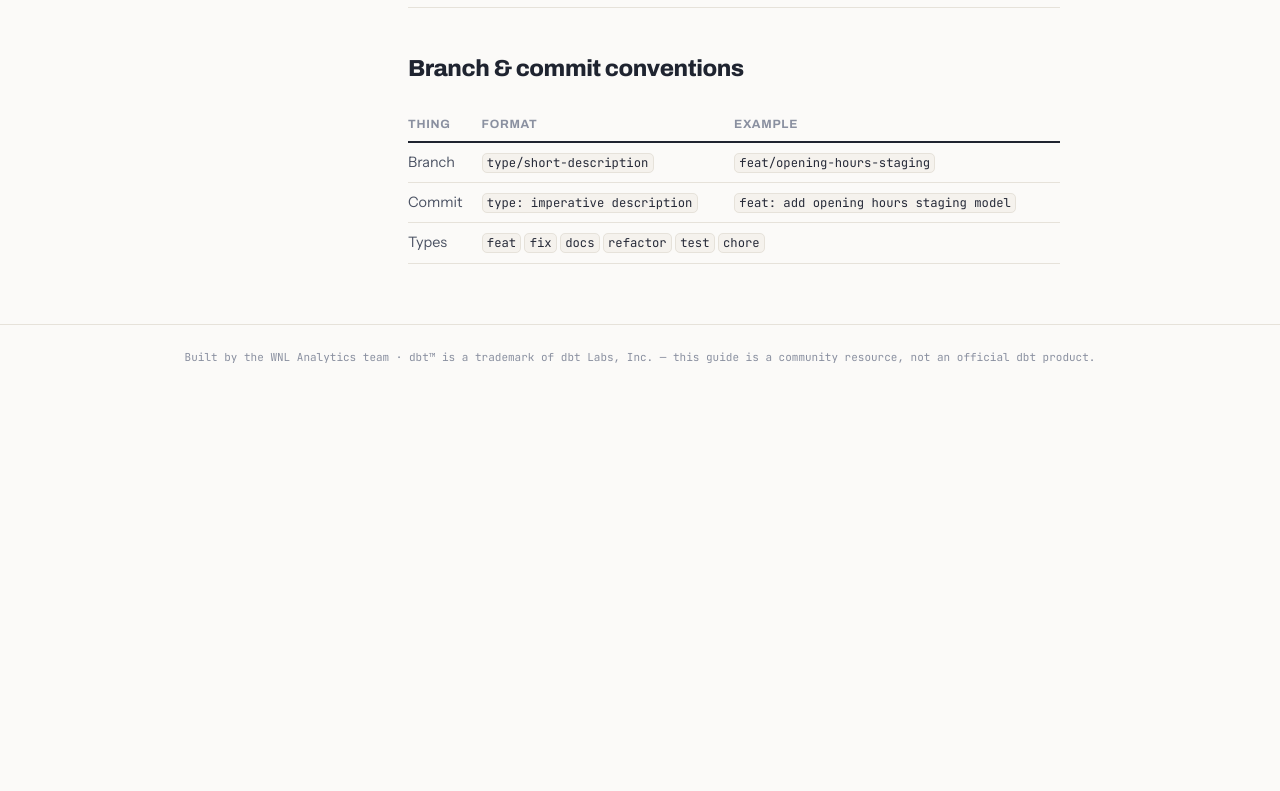
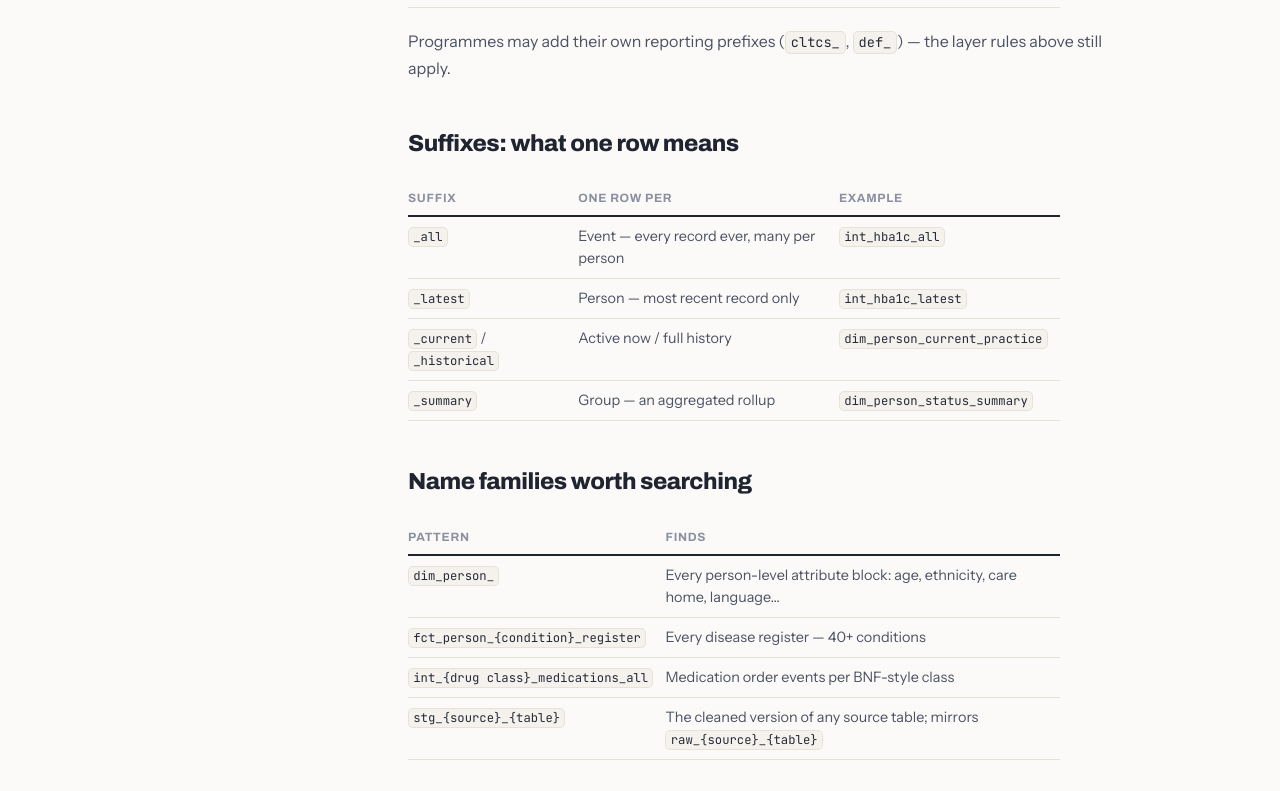
Before and after one commit to EddieDavison92/dbt-onboarding, a Next.js app: page /reference in a window 1280 px wide. Shown: the part 3449-4240 px from the top of the page. Before the commit the page ends 3838 px from the top, so only its background shows below. Built offline with nearby package versions, Linux system fonts and the light colour scheme.

Commit message:
content: suffix and name-family tables in reference

```diff
--- a/app/(handbook)/reference/page.tsx
+++ b/app/(handbook)/reference/page.tsx
@@ -63,6 +63,71 @@ export default function Page() {
             </tr>
           </tbody>
         </table>
+        <p>
+          Programmes may add their own reporting prefixes (<code>cltcs_</code>,{" "}
+          <code>def_</code>) — the layer rules above still apply.
+        </p>
+
+        <h2>Suffixes: what one row means</h2>
+        <table>
+          <thead>
+            <tr>
+              <th>Suffix</th>
+              <th>One row per</th>
+              <th>Example</th>
+            </tr>
+          </thead>
+          <tbody>
+            <tr>
+              <td><code>_all</code></td>
+              <td>Event — every record ever, many per person</td>
+              <td><code>int_hba1c_all</code></td>
+            </tr>
+            <tr>
+              <td><code>_latest</code></td>
+              <td>Person — most recent record only</td>
+              <td><code>int_hba1c_latest</code></td>
+            </tr>
+            <tr>
+              <td><code>_current</code> / <code>_historical</code></td>
+              <td>Active now / full history</td>
+              <td><code>dim_person_current_practice</code></td>
+            </tr>
+            <tr>
+              <td><code>_summary</code></td>
+              <td>Group — an aggregated rollup</td>
+              <td><code>dim_person_status_summary</code></td>
+            </tr>
+          </tbody>
+        </table>
+
+        <h2>Name families worth searching</h2>
+        <table>
+          <thead>
+            <tr>
+              <th>Pattern</th>
+              <th>Finds</th>
+            </tr>
+          </thead>
+          <tbody>
+            <tr>
+              <td><code>dim_person_</code></td>
+              <td>Every person-level attribute block: age, ethnicity, care home, language…</td>
+            </tr>
+            <tr>
+              <td><code>fct_person_&#123;condition&#125;_register</code></td>
+              <td>Every disease register — 40+ conditions</td>
+            </tr>
+            <tr>
+              <td><code>int_&#123;drug class&#125;_medications_all</code></td>
+              <td>Medication order events per BNF-style class</td>
+            </tr>
+            <tr>
+              <td><code>stg_&#123;source&#125;_&#123;table&#125;</code></td>
+              <td>The cleaned version of any source table; mirrors <code>raw_&#123;source&#125;_&#123;table&#125;</code></td>
+            </tr>
+          </tbody>
+        </table>
 
         <h2>Branch & commit conventions</h2>
         <table>
```
